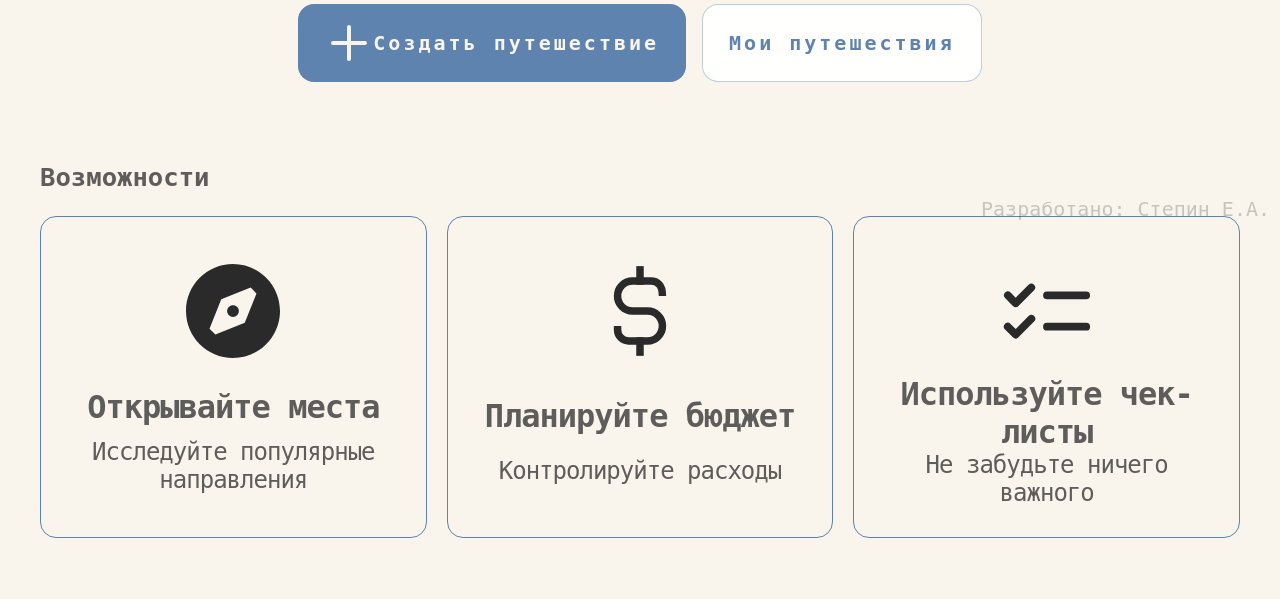
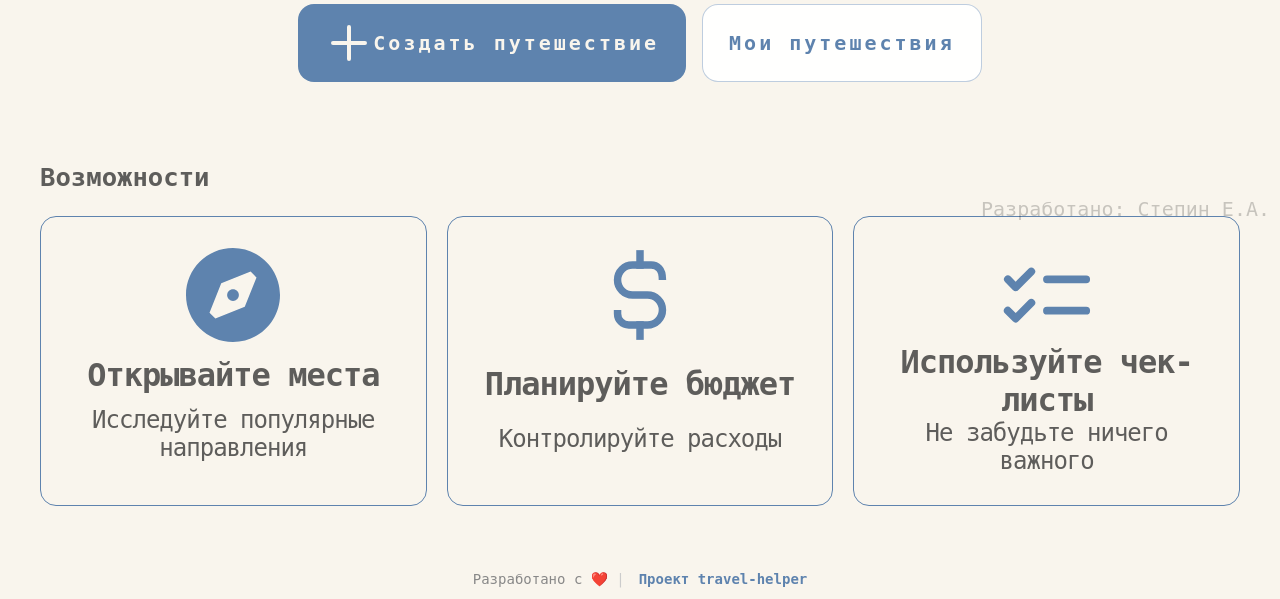
Before and after one commit to SteppingCode/travel-helper, a FastAPI app: page / in a window 1280 px wide. Shown: the part 574-1173 px from the top of the page. Run offline with FastAPI, Linux system fonts and the light colour scheme.

Commit message:
Fixed icon color

```diff
--- a/static/styles/index.css
+++ b/static/styles/index.css
@@ -211,22 +211,20 @@
     display: flex;
     justify-content: center;
     align-items: center;
-}
-
-.feature-icon svg {
     width: 96px;
     height: 96px;
-    fill: #2a2a2a;
     padding: 1px;
 
-    path {
-        fill: #2a2a2a;
+    svg {
+        fill: var(--secondary-color);
+
+        path {
+            fill: var(--secondary-color);
+        }
     }
-}
-
-#dollar-icon {
-    path {
+    .cls-1 {
         fill: none !important;
+        stroke: var(--secondary-color);
     }
 }
 
```
